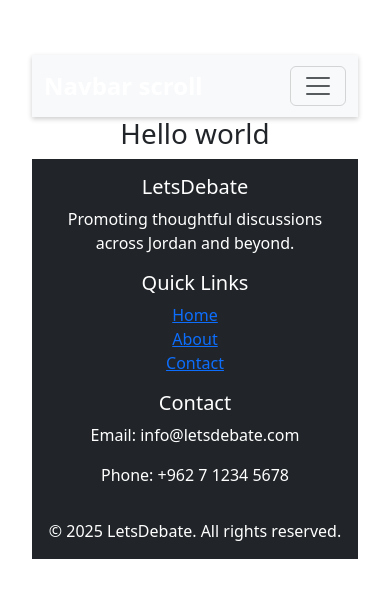
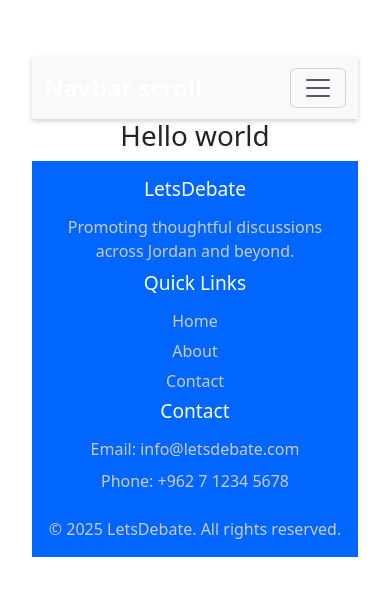
Before and after one commit to m7mdbarawi1/todos, a React (Vite) app: page / in a window 390 px wide. Shown: the part 115-712 px from the top of the page. Built offline with nearby package versions, Linux system fonts and the light colour scheme.

Commit message:
rebuild  project

```diff
--- a/src/components/footer.css
+++ b/src/components/footer.css
@@ -0,0 +1,66 @@
+/* ===== Footer Styling ===== */
+.footer {
+    background-color: #0066ff;
+    color: #f1f1f1;
+    padding-top: 20px;
+    padding-bottom: 20px;
+  }
+
+  .footer h5 {
+    color: #ffffff;
+    margin-bottom: 15px;
+    font-size: 1.2rem;
+  }
+
+  .footer p {
+    color: #cccccc;
+    margin: 0 0 8px 0;
+    line-height: 1.5;
+  }
+
+  .footer a,
+  .footer-link {
+    color: #cccccc;
+    text-decoration: none;
+    transition: color 0.3s ease;
+  }
+
+  .footer a:hover,
+  .footer-link:hover {
+    color: #ffffff;
+    text-decoration: underline;
+  }
+
+  .footer ul {
+    padding-left: 0;
+    margin: 0;
+  }
+
+  .footer ul li {
+    list-style: none;
+    margin-bottom: 6px;
+  }
+
+  /* Optional: Social Icons */
+  .footer .social-icons a {
+    font-size: 1.25rem;
+    display: inline-block;
+    margin-right: 12px;
+    color: #cccccc;
+    transition: color 0.3s ease;
+  }
+
+  .footer .social-icons a:hover {
+    color: #ffffff;
+  }
+
+  /* Responsive Text Alignment */
+  @media (max-width: 768px) {
+    .footer {
+      text-align: center;
+    }
+
+    .footer .social-icons {
+      justify-content: center;
+    }
+  }
--- a/src/components/footer.jsx
+++ b/src/components/footer.jsx
@@ -1,9 +1,10 @@
 import React from 'react';
 import { Container, Row, Col } from 'react-bootstrap';
+import './footer.css';
 
 export default function Footer() {
   return (
-    <footer className="footer mt-auto py-3 bg-dark text-white">
+    <footer className="footer mt-auto py-3">
       <Container>
         <Row>
           <Col md={4}>
```
Also changed, not shown: src/components/CRUD.jsx (added).
